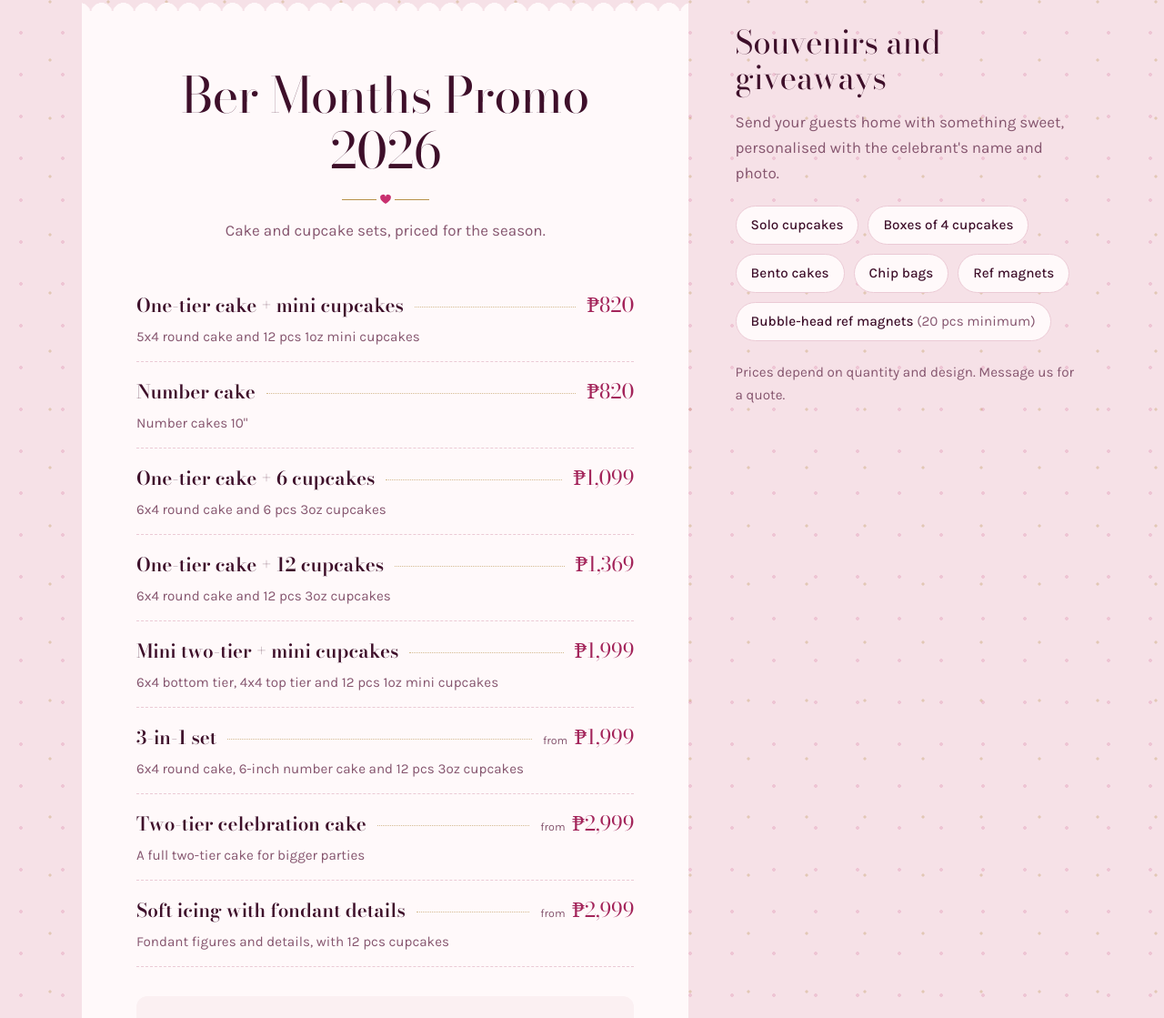
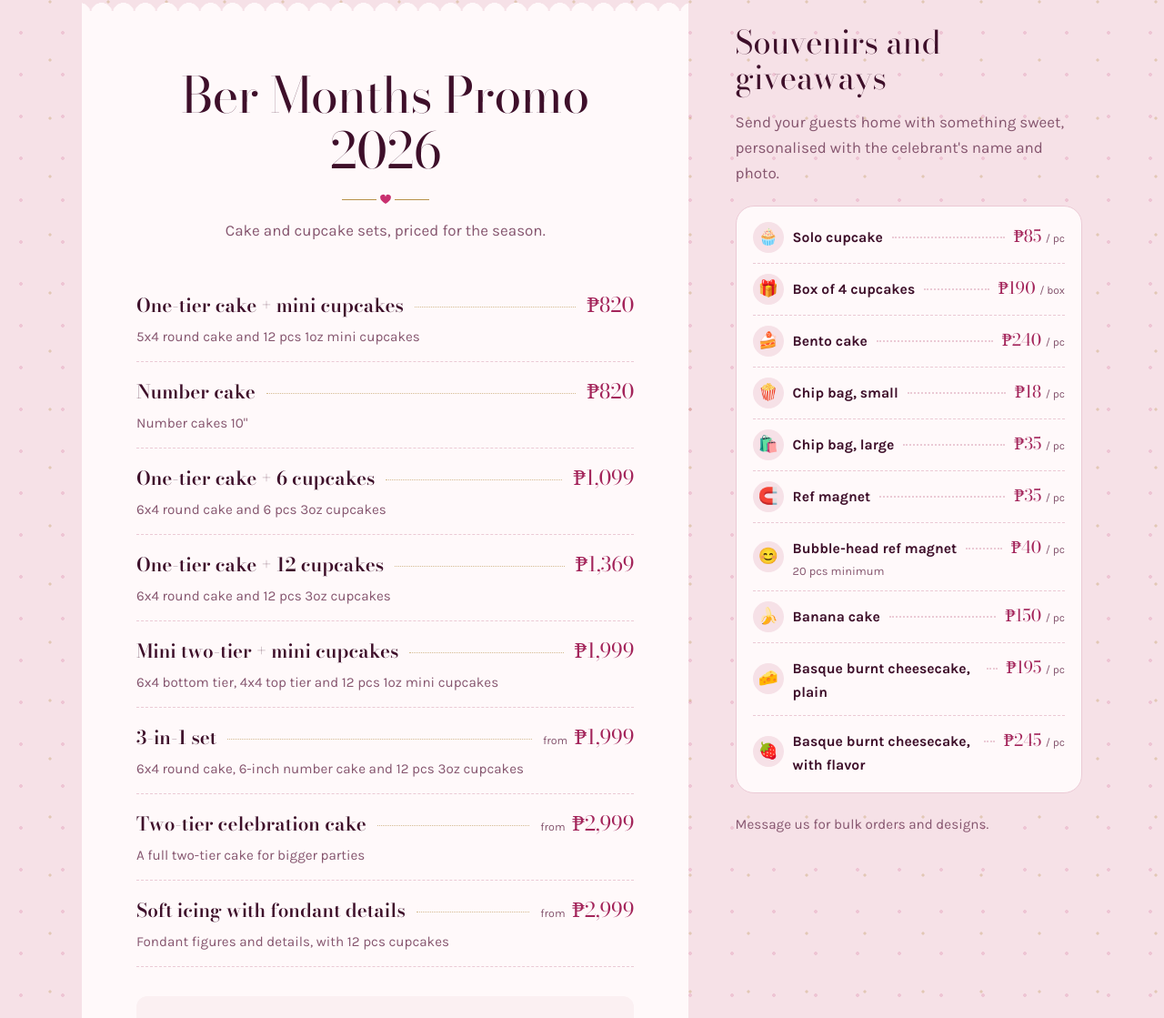
Before and after one commit to royceibay19/sweettreatsbychar-site, a plain HTML site: page index.html in a window 1280 px wide. Shown: the part 4928-6047 px from the top of the page at 91% size. Drawn offline with nearby package versions, Linux system fonts and the light colour scheme.

Commit message:
Souvenirs: price list with emojis
Adds per-piece prices for cupcakes, bento, chip bags, magnets, banana cake and Basque burnt cheesecake.

Co-Authored-By: Claude Opus 5.5 <noreply@anthropic.com>

```diff
--- a/index.html
+++ b/index.html
@@ -250,14 +250,18 @@
           <h2 class="souvenirs__title" id="souvenirs-title">Souvenirs and giveaways</h2>
           <p>Send your guests home with something sweet, personalised with the celebrant's name and photo.</p>
           <ul class="souvenirs__list">
-            <li>Solo cupcakes</li>
-            <li>Boxes of 4 cupcakes</li>
-            <li>Bento cakes</li>
-            <li>Chip bags</li>
-            <li>Ref magnets</li>
-            <li>Bubble-head ref magnets <span>(20 pcs minimum)</span></li>
+            <li><span class="souv__emoji" aria-hidden="true">🧁</span><span class="souv__name">Solo cupcake</span><span class="souv__dots" aria-hidden="true"></span><span class="souv__price">₱85 <small>/ pc</small></span></li>
+            <li><span class="souv__emoji" aria-hidden="true">🎁</span><span class="souv__name">Box of 4 cupcakes</span><span class="souv__dots" aria-hidden="true"></span><span class="souv__price">₱190 <small>/ box</small></span></li>
+            <li><span class="souv__emoji" aria-hidden="true">🍰</span><span class="souv__name">Bento cake</span><span class="souv__dots" aria-hidden="true"></span><span class="souv__price">₱240 <small>/ pc</small></span></li>
+            <li><span class="souv__emoji" aria-hidden="true">🍿</span><span class="souv__name">Chip bag, small</span><span class="souv__dots" aria-hidden="true"></span><span class="souv__price">₱18 <small>/ pc</small></span></li>
+            <li><span class="souv__emoji" aria-hidden="true">🛍️</span><span class="souv__name">Chip bag, large</span><span class="souv__dots" aria-hidden="true"></span><span class="souv__price">₱35 <small>/ pc</small></span></li>
+            <li><span class="souv__emoji" aria-hidden="true">🧲</span><span class="souv__name">Ref magnet</span><span class="souv__dots" aria-hidden="true"></span><span class="souv__price">₱35 <small>/ pc</small></span></li>
+            <li><span class="souv__emoji" aria-hidden="true">😊</span><span class="souv__name">Bubble-head ref magnet <span class="souv__min">20 pcs minimum</span></span><span class="souv__dots" aria-hidden="true"></span><span class="souv__price">₱40 <small>/ pc</small></span></li>
+            <li><span class="souv__emoji" aria-hidden="true">🍌</span><span class="souv__name">Banana cake</span><span class="souv__dots" aria-hidden="true"></span><span class="souv__price">₱150 <small>/ pc</small></span></li>
+            <li><span class="souv__emoji" aria-hidden="true">🧀</span><span class="souv__name">Basque burnt cheesecake, plain</span><span class="souv__dots" aria-hidden="true"></span><span class="souv__price">₱195 <small>/ pc</small></span></li>
+            <li><span class="souv__emoji" aria-hidden="true">🍓</span><span class="souv__name">Basque burnt cheesecake, with flavor</span><span class="souv__dots" aria-hidden="true"></span><span class="souv__price">₱245 <small>/ pc</small></span></li>
           </ul>
-          <p class="souvenirs__note">Prices depend on quantity and design. Message us for a quote.</p>
+          <p class="souvenirs__note">Message us for bulk orders and designs.</p>
         </aside>
       </div>
     </section>
--- a/style.css
+++ b/style.css
@@ -248,9 +248,15 @@ p { margin: 0 0 1em; }
 .souvenirs { padding: clamp(8px, 2vw, 24px) 0; position: sticky; top: 110px; }
 .souvenirs__title { font-size: clamp(1.7rem, 2.8vw, 2.2rem); margin-bottom: 14px; }
 .souvenirs > p { color: var(--muted); }
-.souvenirs__list { list-style: none; margin: 22px 0; padding: 0; display: flex; flex-wrap: wrap; gap: 10px; }
-.souvenirs__list li { background: var(--surface); border: 1px solid var(--line); border-radius: 999px; padding: 8px 16px; font-weight: 500; font-size: .95rem; }
-.souvenirs__list span { color: var(--muted); font-weight: 400; }
+.souvenirs__list { list-style: none; margin: 22px 0; padding: 6px 18px; background: var(--surface); border: 1px solid var(--line); border-radius: 20px; }
+.souvenirs__list li { display: flex; align-items: baseline; gap: 10px; padding: 11px 0; border-bottom: 1px dashed var(--line); font-size: .98rem; }
+.souvenirs__list li:last-child { border-bottom: 0; }
+.souv__emoji { flex: none; width: 34px; height: 34px; border-radius: 50%; display: grid; place-items: center; background: var(--surface-2); font-size: 1.1rem; line-height: 1; align-self: center; }
+.souv__name { font-weight: 600; }
+.souv__min { display: block; font-size: .8rem; font-weight: 400; color: var(--muted); }
+.souv__dots { flex: 1; min-width: 12px; border-bottom: 2px dotted var(--line); transform: translateY(-4px); }
+.souv__price { flex: none; font-family: var(--font-head); font-size: 1.15rem; color: var(--accent-dark, var(--accent)); white-space: nowrap; }
+.souv__price small { font-family: var(--font); font-size: .75rem; color: var(--muted); }
 .souvenirs__note { font-size: .95rem; }
 
 /* ---------- How to order ---------- */
```
